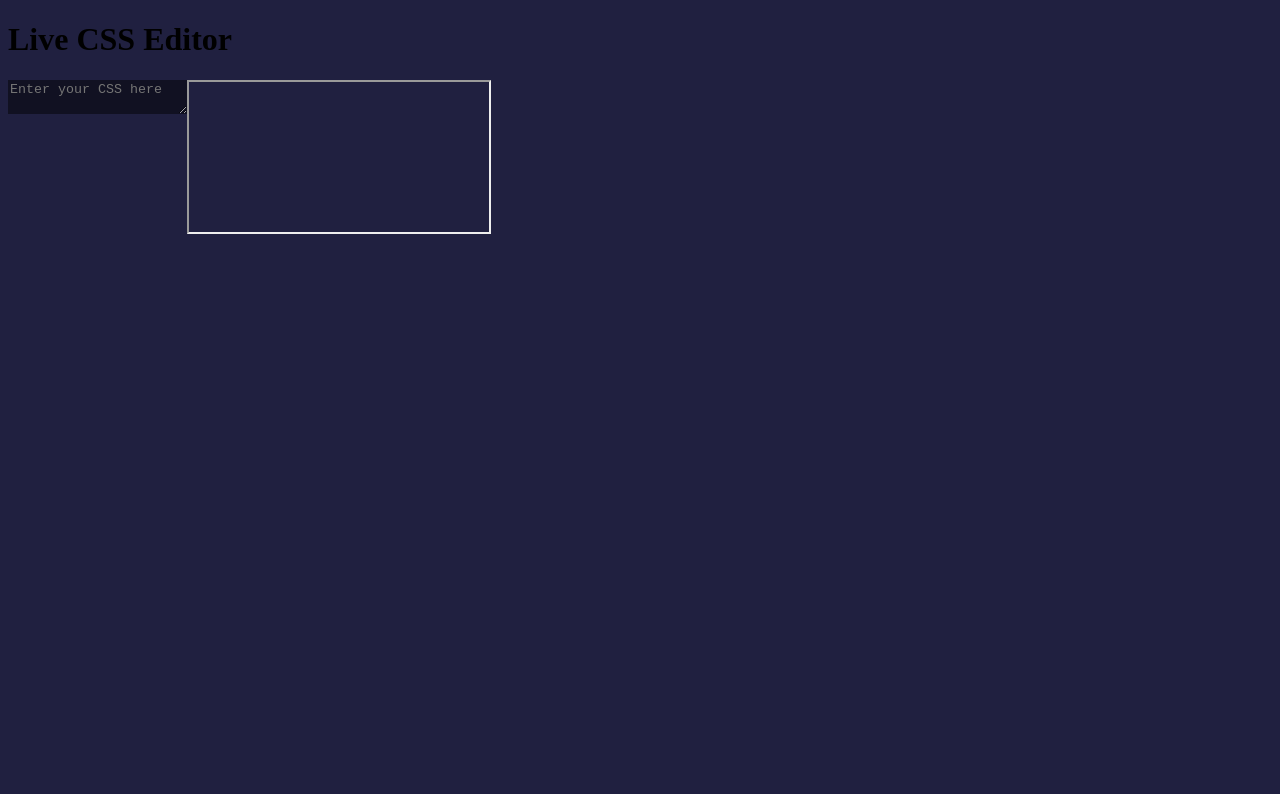
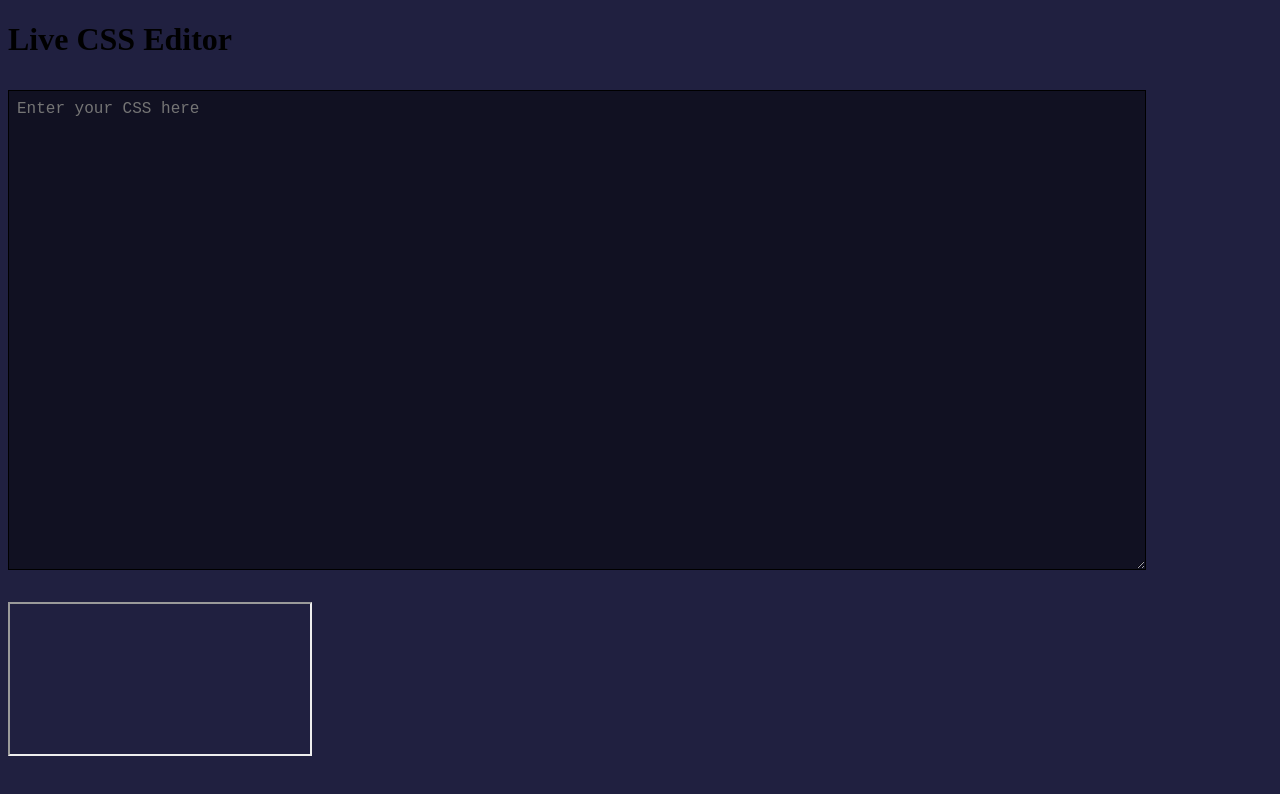
Before and after one commit to RobOwenKing/css_editor, a plain HTML site: page index.html in a window 1280 px wide. Drawn offline with Linux system fonts and the light colour scheme.

Commit message:
Added: Output element and CSS from horuskol

```diff
--- a/index.html
+++ b/index.html
@@ -8,18 +8,55 @@
         background-color: #202040;
       }
 
-      #io {
+/*      #io {
         display: flex;
+      }*/
+
+/*      #css {
+        border: none;
+
+        color: white;
+      }*/
+
+      #input {
+        position: relative;
+        height: 30rem;
+        padding: 0;
+        border: none;
+        margin: 2rem 0;
       }
 
-      #css {
-        border: none;
+      #input #css,
+      #input #highlighted-css {
+        box-sizing: border-box;
+        position: absolute;
+        height: 100%;
+        width: 90%;
+        padding: 0.5em;
+        border: 1px solid black;
+        font-size: 1rem;
+        line-height: 1.3rem;
+        font-family: monospace;
+        white-space: pre;
+        word-wrap: break-word;
+      }
 
+      #input #css {
+        z-index: 1;
+        color: transparent;
+        caret-color: black;
+        background-color: transparent;
+      }
+
+      #input #highlighted-css {
+        z-index: 0;
         background-color: #111122;
         color: white;
       }
     </style>
     <script src="./source.js"></script>
+
+    <!-- Based on code from https://www.horuskol.net/blog/2020-03-05/live-code-highlighting-in-the-browser-with-vanilla-javascript/ -->
   </head>
 
   <body>
@@ -30,6 +67,7 @@
             placeholder="Enter your CSS here"
             spellcheck="false"
             oninput="handleCSSInput()"></textarea>
+        <output id="highlighted-css"></output>
       </div>
       <div id="output">
         <iframe id="output-user"></iframe>
```
